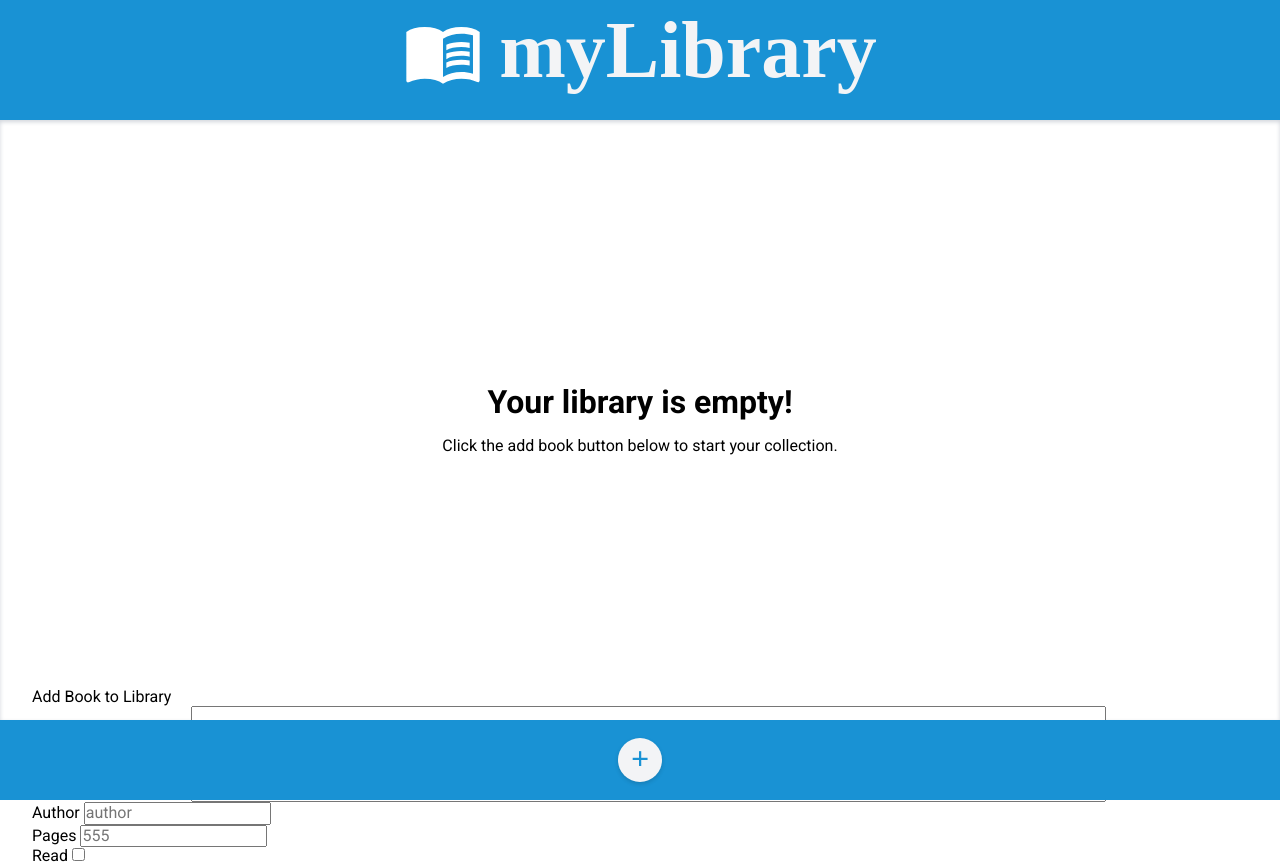
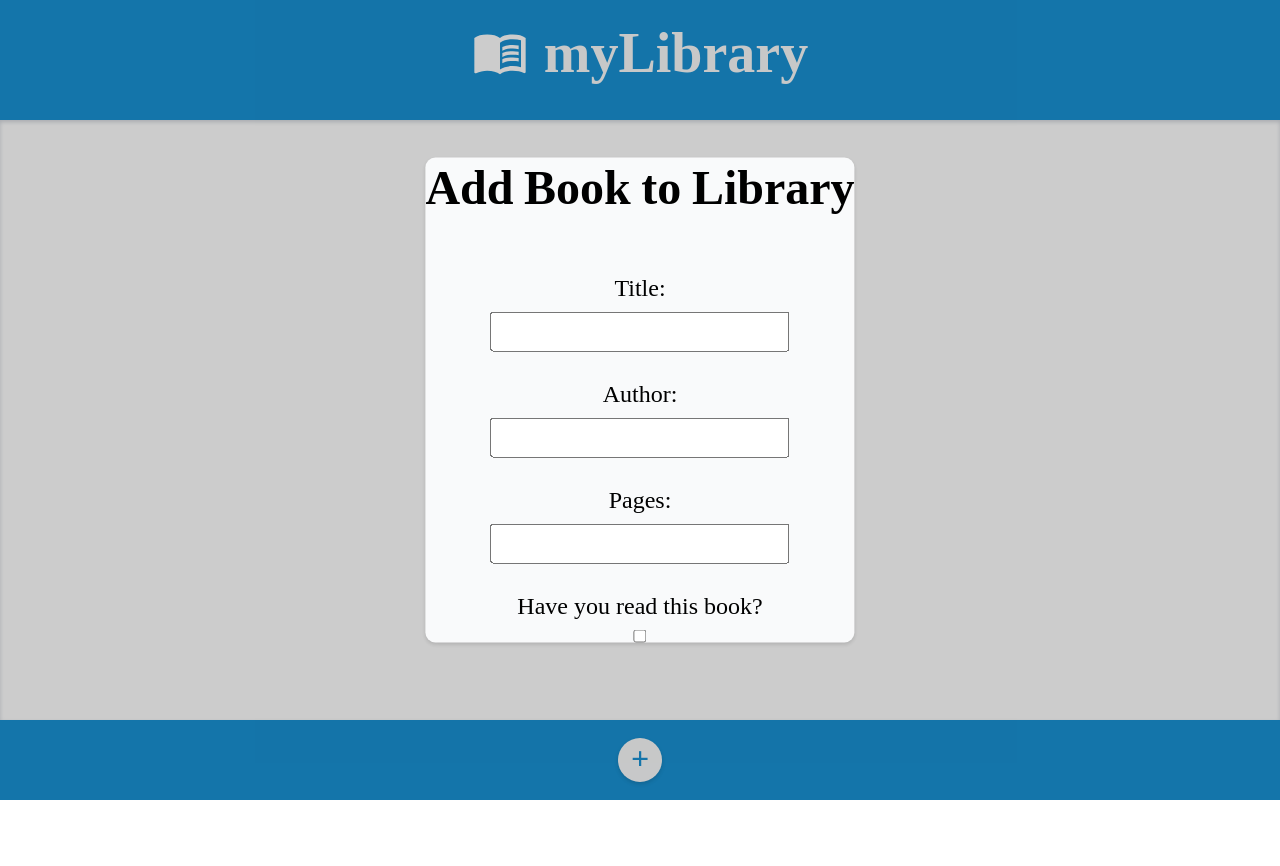
Before and after one commit to BradySavarie/library, a website: page index.html in a window 1280 px wide. After the commit the page ends 800 px from the top, so only its background shows below. Drawn offline with Linux system fonts and the light colour scheme.

Commit message:
Include a css reset

```diff
--- a/index.html
+++ b/index.html
@@ -5,8 +5,8 @@
         <meta http-equiv="X-UA-Compatible" content="IE=edge" />
         <meta name="viewport" content="width=device-width, initial-scale=1.0" />
         <title>Library</title>
+        <link rel="stylesheet" href="./reset.css" />
         <link rel="stylesheet" href="styles.css" />
-        <link rel="stylesheet" href="normalize.css" />
         <script src="./app.js" defer></script>
     </head>
 
@@ -16,54 +16,64 @@
             <h1 class="title">myLibrary</h1>
         </div>
 
-        <div class="library" id="library">
+        <div class="main" id="main">
             <div class="emptyLibrary">
                 <h1>Your library is empty!</h1>
                 <p>Click the add book button below to start your collection.</p>
-            </div>
-
-            <div class="addBookForm">
-                <form action="#" id="addBookForm">
-                    <p class="formheader">Add Book to Library</p>
-                    <div class="fields">
-                        <div class="pairs">
-                            <label for="title" class="title">Title</label>
-                            <input
-                                type="text"
-                                class="title"
-                                placeholder="title"
-                                name="title"
-                            />
-                        </div>
-                        <div class="pairs">
-                            <label for="author" class="author">Author</label>
-                            <input
-                                type="text"
-                                class="author"
-                                placeholder="author"
-                                name="author"
-                            />
-                        </div>
-                        <div class="pairs">
-                            <label for="pages" class="pages">Pages</label>
-                            <input
-                                type="number"
-                                class="pages"
-                                name="pages"
-                                placeholder="555"
-                            />
-                        </div>
-                        <div class="pairs">
-                            <label for="read" class="read">Read</label>
-                            <input type="checkbox" class="reader" name="read" />
-                        </div>
-                    </div>
-                </form>
             </div>
         </div>
 
         <div class="footer">
             <button class="addBookButton" type="submit">+</button>
         </div>
+
+        <div class="overlay"></div>
+        <div class="addBookFormContainer">
+            <form action="#" id="addBookForm" class="addBookForm">
+                <p class="addBookFormHeader">Add Book to Library</p>
+                <div class="addBookFormFields">
+                    <div class="addBookFormPairs">
+                        <label for="title" class="formTitle">Title:</label>
+                        <input
+                            id="title"
+                            type="text"
+                            class="formTitle"
+                            name="title"
+                            required
+                        />
+                    </div>
+                    <div class="addBookFormPairs">
+                        <label for="author" class="author">Author:</label>
+                        <input
+                            id="author"
+                            type="text"
+                            class="author"
+                            name="author"
+                            required
+                        />
+                    </div>
+                    <div class="addBookFormPairs">
+                        <label for="pages" class="pages">Pages:</label>
+                        <input
+                            id="pages"
+                            type="number"
+                            class="pages"
+                            name="pages"
+                        />
+                    </div>
+                    <div class="addBookFormPairs">
+                        <label for="read" class="read"
+                            >Have you read this book?</label
+                        >
+                        <input
+                            id="read"
+                            type="checkbox"
+                            class="read"
+                            name="read"
+                        />
+                    </div>
+                </div>
+            </form>
+        </div>
     </body>
 </html>
--- /dev/null
+++ b/reset.css
@@ -0,0 +1,73 @@
+/* Box sizing rules */
+*,
+*::before,
+*::after {
+    box-sizing: border-box;
+}
+
+/* Remove default margin */
+body,
+h1,
+h2,
+h3,
+h4,
+p,
+figure,
+blockquote,
+dl,
+dd {
+    margin: 0;
+}
+
+/* Remove list styles on ul, ol elements with a list role, which suggests default styling will be removed */
+ul[role='list'],
+ol[role='list'] {
+    list-style: none;
+}
+
+/* Set core root defaults */
+html:focus-within {
+    scroll-behavior: smooth;
+}
+
+/* Set core body defaults */
+body {
+    min-height: 100vh;
+    text-rendering: optimizeSpeed;
+    line-height: 1.5;
+}
+
+/* A elements that don't have a class get default styles */
+a:not([class]) {
+    text-decoration-skip-ink: auto;
+}
+
+/* Make images easier to work with */
+img,
+picture {
+    max-width: 100%;
+    display: block;
+}
+
+/* Inherit fonts for inputs and buttons */
+input,
+button,
+textarea,
+select {
+    font: inherit;
+}
+
+/* Remove all animations and transitions for people that prefer not to see them */
+@media (prefers-reduced-motion: reduce) {
+    html:focus-within {
+        scroll-behavior: auto;
+    }
+    *,
+    *::before,
+    *::after {
+        animation-duration: 0.01ms !important;
+        animation-iteration-count: 1 !important;
+        transition-duration: 0.01ms !important;
+        scroll-behavior: auto !important;
+    }
+}
--- a/styles.css
+++ b/styles.css
@@ -2,7 +2,6 @@
 @import url('https://fonts.googleapis.com/css2?family=Roboto:wght@400;500;700&display=swap');
 
 :root {
-    --50: #f9fafb;
     --100: #f3f4f6;
     --200: #e5e7eb;
     --300: #d1d5db;
@@ -12,8 +11,11 @@
     --700: #374151;
     --800: #1f2937;
     --900: #111827;
+    --white: #f9fafb;
     --blue: #1992d4;
     --yellow: #f0b429;
+    --border-radius: 10px;
+    --shadow: 0px 2px 4px 0px rgba(0, 0, 0, 0.14);
 }
 
 * {
@@ -24,7 +26,6 @@
 
 body {
     height: 100vh;
-    width: 100vw;
     display: grid;
     grid-template-columns: 100vw;
     grid-template-rows: 15vh 1fr 10vh;
@@ -34,10 +35,12 @@ body {
         'footer';
 }
 
+/* Header */
+
 .header {
     grid-area: header;
     background-color: var(--blue);
-    color: var(--100);
+    color: var(--white);
     display: flex;
     align-items: center;
     justify-content: center;
@@ -46,17 +49,19 @@ body {
 }
 
 .title {
-    font-size: 10vmin;
+    font-size: clamp(1.5rem, 10vmin, 3.5rem);
 }
 
 .book-icon {
     margin-top: -2vmin;
-    height: 10vmin;
+    height: clamp(0.1rem, 10vmin, 3.5rem);
 }
 
-.library {
+/* Library */
+
+.main {
     font-family: 'Roboto', sans-serif;
-    box-shadow: 0px 2px 4px var(--300) inset;
+    box-shadow: 0px 2px 4px 0px var(--300) inset;
     padding: 2rem;
 }
 
@@ -70,6 +75,63 @@ body {
     text-align: center;
 }
 
+/* Modal */
+
+.overlay {
+    position: fixed;
+    top: 0;
+    left: 0;
+    height: 100vh;
+    width: 100vw;
+    background: rgba(0, 0, 0, 0.2);
+    /* display: none; */
+}
+
+.addBookFormContainer {
+    z-index: 1;
+    position: fixed;
+    top: 50%;
+    left: 50%;
+    transform: translate(-50%, -50%);
+    display: flex;
+    flex-direction: column;
+    align-items: center;
+    justify-content: center;
+    background-color: var(--white);
+    box-shadow: var(--shadow);
+    border-radius: var(--border-radius);
+    /* display: none; */
+}
+
+.addBookForm {
+    display: flex;
+    flex-direction: column;
+    gap: 5vh;
+}
+
+.addBookFormFields {
+    display: flex;
+    flex-direction: column;
+    gap: 3vh;
+    font-size: clamp(1.2rem, 3vmin, 3vmin);
+}
+
+.addBookFormPairs {
+    display: flex;
+    flex-direction: column;
+    justify-content: center;
+    align-items: center;
+    gap: 0.75vh;
+}
+
+.addBookFormHeader {
+    font-family: 'Noto Naskh Arabic', serif;
+    font-size: 6vmin;
+    font-weight: 700;
+}
+
+/* Footer */
+
 .footer {
     background-color: var(--blue);
     display: grid;
@@ -80,7 +142,7 @@ body {
 
 .addBookButton {
     color: var(--blue);
-    background-color: var(--100);
+    background-color: var(--white);
     border: none;
     font-size: 4vh;
     font-weight: bold;
@@ -92,5 +154,5 @@ body {
     height: 5.5vh;
     width: 5.5vh;
     border-radius: 50%;
-    box-shadow: 0px 2px 4px 0 rgba(0, 0, 0, 0.14);
+    box-shadow: var(--shadow);
 }
```
Also changed, not shown: normalize.css (deleted).
